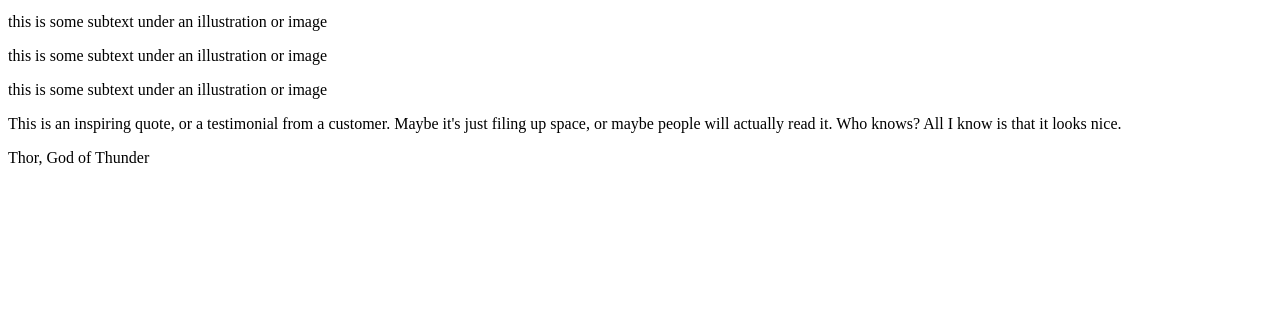
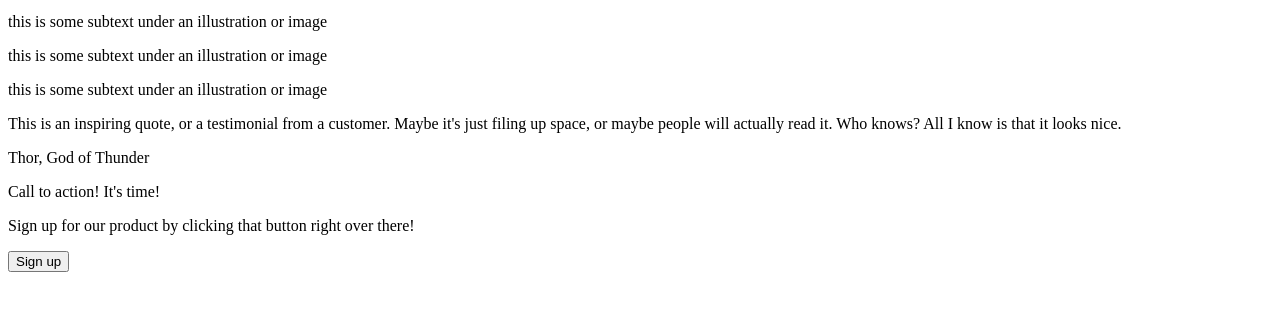
Before and after one commit to louis2201/landing-page, a plain HTML site: page index.html in a window 1280 px wide. Shown: the part 404-714 px from the top of the page. Drawn offline with Linux system fonts and the light colour scheme.

Commit message:
Section 4 - Content
input all content in section 4

```diff
--- a/index.html
+++ b/index.html
@@ -13,6 +13,7 @@
         <li>header link two</li>
         <li>header link three</li>
     </ul>
+
     <h1>This website is awesome</h1>
     <p>This website has some subtext that goes here under the main title. It's a smaller font and the color is lower contrast</p>
     <button>Sign up</button>
@@ -26,5 +27,9 @@
 
     <p>This is an inspiring quote, or a testimonial from a customer. Maybe it's just filing up space, or maybe people will actually read it. Who knows? All I know is that it looks nice.</p>
     <p>Thor, God of Thunder</p>
+
+    <p>Call to action! It's time!</p>
+    <p>Sign up for our product by clicking that button right over there!</p>
+    <button>Sign up</button>
 </body>
 </html>
```
